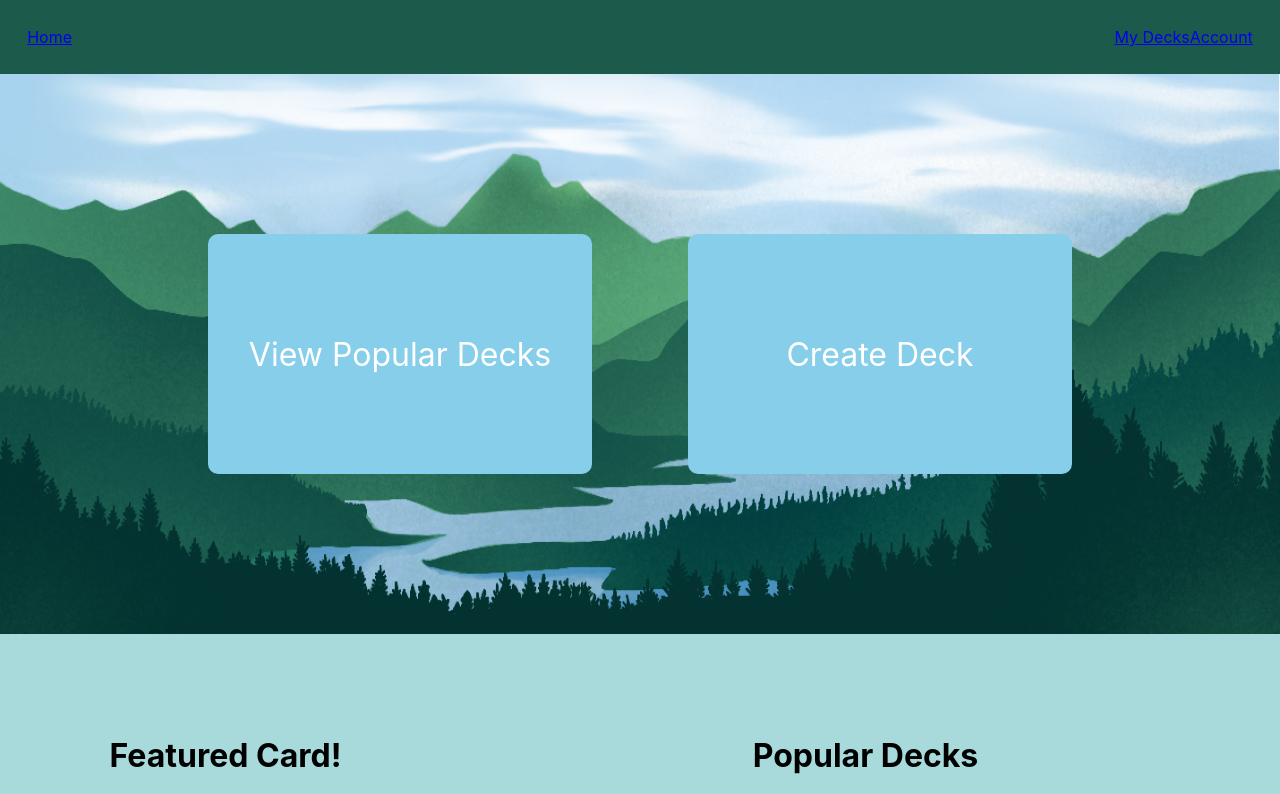
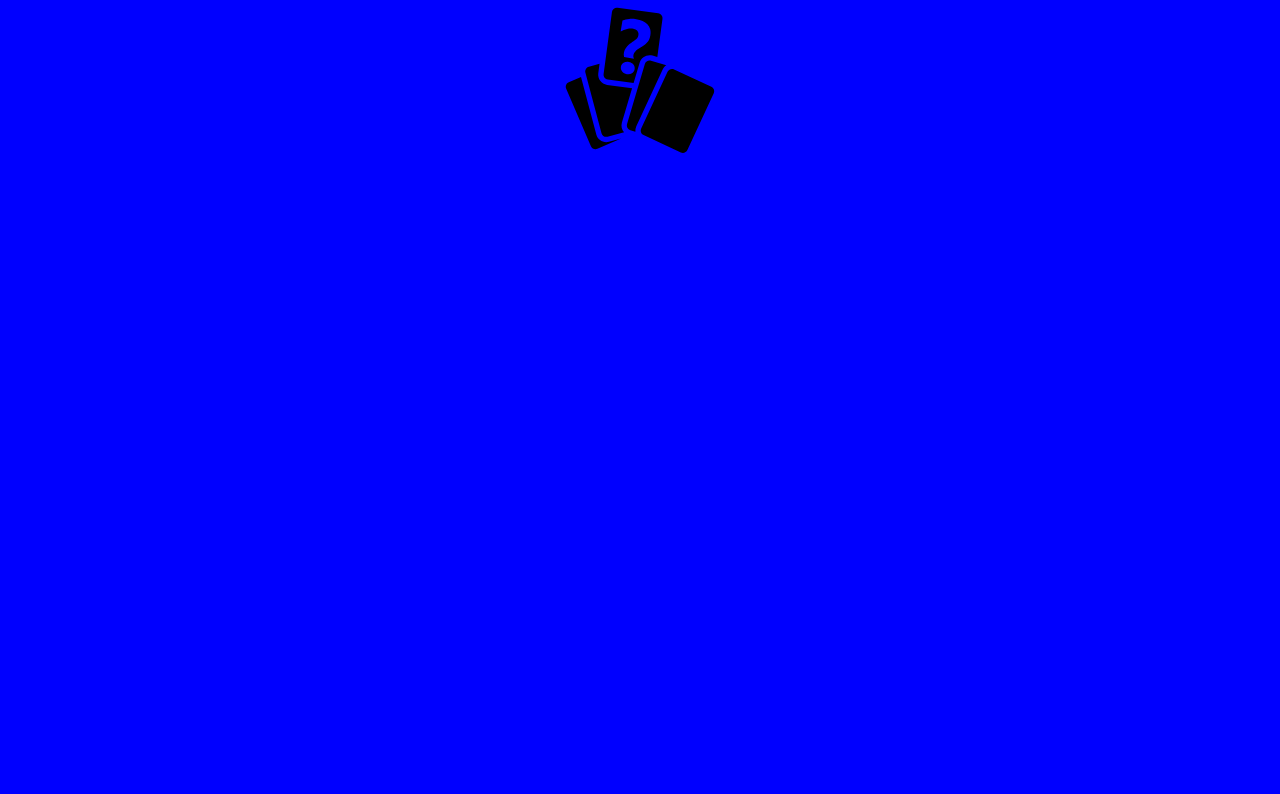
Before and after one commit to michael-mcmasters/Notecards, a React (Create React App) app: page / in a window 1280 px wide. Shown: the top 794 px of the page. Built offline with nearby package versions, Linux system fonts and the light colour scheme.

Commit message:
Import icon

```diff
--- a/package.json
+++ b/package.json
@@ -8,6 +8,7 @@
     "@testing-library/user-event": "^12.6.0",
     "react": "^17.0.1",
     "react-dom": "^17.0.1",
+    "react-icons": "^4.2.0",
     "react-router-dom": "^5.2.0",
     "react-scripts": "4.0.1",
     "styled-components": "^5.2.1",
--- a/src/App.js
+++ b/src/App.js
@@ -5,7 +5,8 @@ import {
   Route,
 } from "react-router-dom";
 import Navbar from "./components/navbar/Navbar.js";
-import HomePage from "./components/homepage/HomePage.js";
+// import HomePage from "./components/homepage/HomePage.js";
+import HomePage2 from "./components/homepagetwo/HomePage2.js";
 import CardContainers from "./components/cards/CardContainers.js"
 
 function App() {
@@ -14,7 +15,7 @@ function App() {
     <div className="App">
       <Router>
 
-        <Navbar></Navbar>
+        {/* <Navbar></Navbar> */}
 
         <Switch>
           <Route path="/cards">
@@ -30,7 +31,8 @@ function App() {
 
           {/* Home path must be last path for router to work */}
           <Route path="/">
-            <HomePage></HomePage>
+            {/* <HomePage></HomePage> */}
+            <HomePage2 />
           </Route>
         </Switch>
 
--- /dev/null
+++ b/src/components/homepagetwo/HomePage2.js
@@ -0,0 +1,25 @@
+import React from 'react';
+import styled from "styled-components";
+import { GiCardRandom } from "react-icons/gi";
+
+const HomePage2 = () => {
+  return (
+    <Background>
+      <Icon>
+        <GiCardRandom />
+      </Icon>
+    </Background>
+  );
+};
+
+const Background = styled.div`
+  background-color: blue;
+  height: 100vh;
+`;
+
+const Icon = styled(GiCardRandom)`
+  height: 10rem;
+  width: 10rem;
+`;
+
+export default HomePage2;
```
Also changed, not shown: src/resources/images/mountains-transparent.jpeg (added), 1 other file (tests, documents, lock files or other folders).
